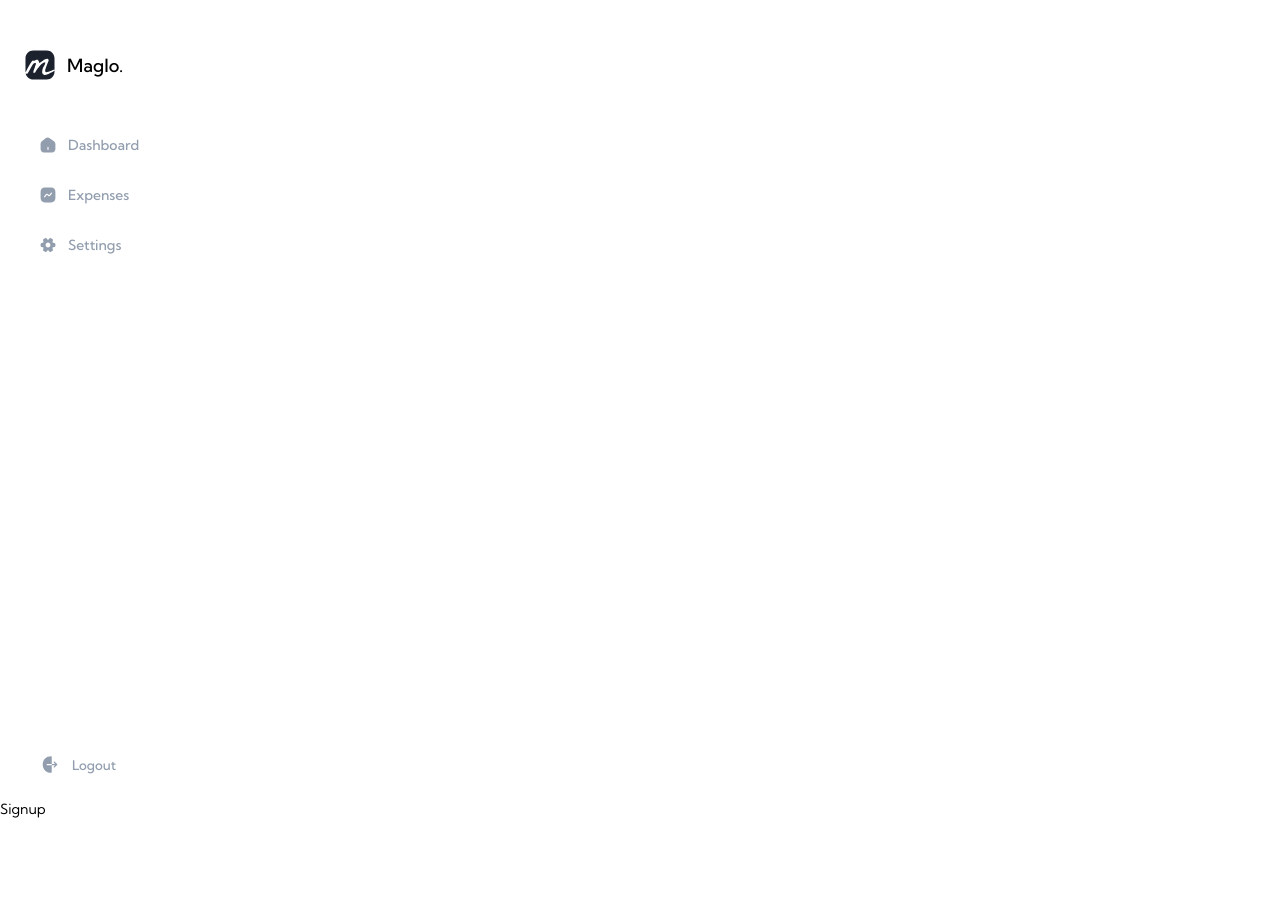
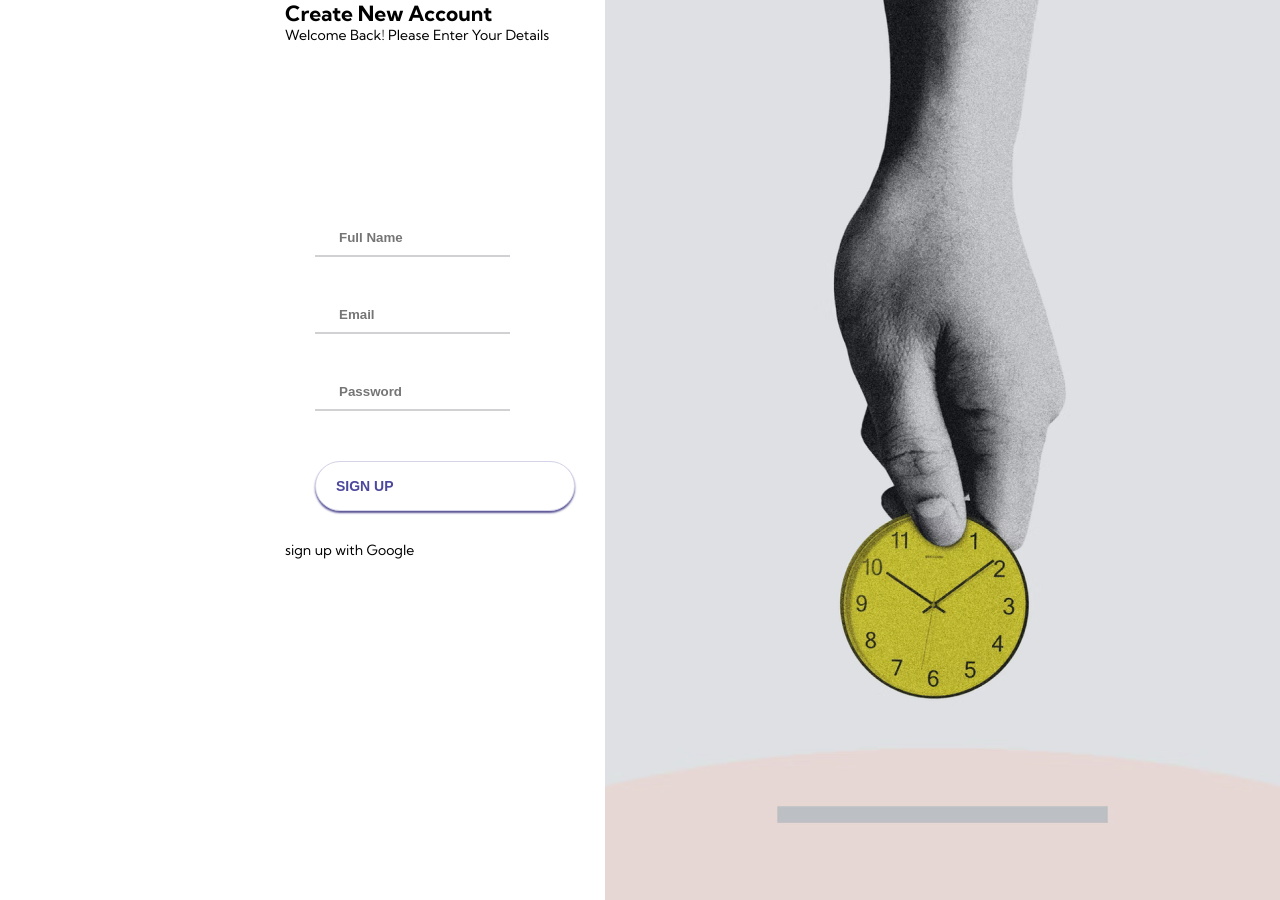
Before and after one commit to antmensch/React-Expense-Tracker, a React (Create React App) app: page /signup in a window 1280 px wide. Before the commit the page ends 818 px from the top, so only its background shows below. Built offline with nearby package versions, Linux system fonts and the light colour scheme.

Commit message:
made 1 component for both sign in and sign up. css ans JSX still not completed

```diff
--- a/src/App.js
+++ b/src/App.js
@@ -1,15 +1,15 @@
 import './App.css';
 import Navbar from './components/Navbar/Navbar';
 import {Route, Routes} from 'react-router-dom';
-import Login from './components/Login/Login'
-import Signup from './components/Signup/Signup'
+import Signin from './components/Login/Signin/Signin'
+import Signup from './components/Login/Signup/Signup'
 
 function App() {
   return (
     <div className="App">
-    { window.location.pathname !== '/login' && <Navbar />}
+    { window.location.pathname !== '/login' && window.location.pathname !== '/signup' && <Navbar />}
       <Routes>
-        <Route path="/login" element={<Login />}/>
+        <Route path="/login" element={<Signin />}/>
         <Route path="/signup" element={<Signup />} />
       </Routes>
     </div>
--- a/src/components/Login/Login.css
+++ b/src/components/Login/GeneralLoginForm/GeneralLoginForm.css
@@ -1,5 +1,3 @@
-
-
 .login-page {
 	display: flex;
 	flex-direction: row;
@@ -59,3 +57,9 @@
 	border-color: #6A679E;
 	outline: none;
 }
+
+.sign-up-btn {
+    width: 320px;
+	padding: 30px;
+	padding-top: 156px;
+}
--- /dev/null
+++ b/src/components/Login/GeneralLoginForm/GeneralLoginForm.jsx
@@ -0,0 +1,73 @@
+import './GeneralLoginForm.css'
+import { useNavigate, Link } from 'react-router-dom';
+import coverLogin from './login-cover.png';
+
+export default function LoginSigninForm(props) {
+	const navigate = useNavigate();
+	let typeLogin = null;
+	let typeSignup = null;
+
+	function setType(url) {
+		if (url === '/login') {
+			typeLogin = true;
+		} else if (url === '/signup') {
+			typeSignup = true;
+		}
+	}
+
+	setType(window.location.pathname);
+
+	function loginHandler() {
+		if (typeLogin) {
+			navigate('/');
+		} else if (typeSignup) {
+			navigate('/login');
+		}
+		window.location.reload();
+	}
+
+	return (
+		<div className="login-page">
+			<div className='all-text-wrapper'>
+			<h2>{typeLogin? "Welcome Back" : "Create New Account"}</h2>
+			<p>Welcome Back! Please Enter Your Details</p>
+			<form className="login">
+				<div className="login__field">
+					<input
+						type="text"
+						name="userEmail"
+						className="login__input"
+						placeholder={props.fieldOne}
+					/>
+				</div>
+				<div className="login__field">
+					<input
+						type={typeLogin? "password" : 'text'}
+						name="userPassword"
+						className="login__input"
+						placeholder={props.fieldTwo}
+					/>
+				</div>
+				{typeSignup === true && (
+					<div className="login__field">
+						<input
+							type="password"
+							name="userPassword"
+							className="login__input"
+							placeholder={props.fieldThree}
+						/>
+					</div>
+				)}
+				<button className="button login__submit" onClick={loginHandler}>
+					<span className="button__text">{typeLogin ? 'Log In Now' : 'Sign Up'}</span>
+				</button>
+			</form>
+			<p>{`sign ${typeLogin? 'in' : 'up'} with Google`}</p>
+			{!typeSignup && <Link to="/signup" className="sign-up-btn">
+				<h3>Sign Up</h3>
+			</Link>}
+			</div>
+            <img src={coverLogin} alt='cover' className="login--coverImg"/>
+		</div>
+	);
+}
--- a/src/components/Login/Login.jsx
+++ /dev/null
@@ -1,47 +0,0 @@
-import './Login.css'
-import { useNavigate, Link } from "react-router-dom";
-import coverLogin from './img/login-cover.png';
-
-export default function Login() {
-const navigate = useNavigate();
-
-
-function loginHandler() {
-    console.log('the user logged in')
-  	navigate('/')
-	window.location.reload()
-}
-
-	return (
-		<div className="login-page">
-			<div>
-		<form className="login">
-			<div className="login__field">
-				<input
-					type="text"
-					name="userEmail"
-					className="login__input"
-					placeholder="Email"
-				/>
-			</div>
-			<div className="login__field">
-				<input
-					type="password"
-					name="userPassword"
-					className="login__input"
-					placeholder="Password"
-				/>
-			</div>
-			<button className="button login__submit" onClick={loginHandler}>
-				<span className="button__text">Log In Now</span>
-			</button>
-		</form>
-		<Link to="/signup" className="sign-up-btn">
-		<h3>Sign Up</h3>
-	</Link>
-
-			</div>
-			<img src={coverLogin} alt='cover' className="login--coverImg"/>
-	</div>
-	);
-}
--- /dev/null
+++ b/src/components/Login/Signin/Signin.jsx
@@ -0,0 +1,7 @@
+
+
+import GeneralLoginForm from '../GeneralLoginForm/GeneralLoginForm'
+
+export default function Login() {
+	return <GeneralLoginForm fieldOne="Email" fieldTwo="Password" />;
+}
--- /dev/null
+++ b/src/components/Login/Signup/Signup.jsx
@@ -0,0 +1,14 @@
+import LoginSigninForm from '../GeneralLoginForm/GeneralLoginForm';
+import React from 'react';
+
+function Signup() {
+	return (
+		<LoginSigninForm
+			fieldOne="Full Name"
+			fieldTwo="Email"
+			fieldThree="Password"
+		/>
+	);
+}
+
+export default Signup;
--- a/src/components/Signup/Signup.jsx
+++ /dev/null
@@ -1,11 +0,0 @@
-//Only for compiling purposes - feel free to delete any of the below
-
-import React from 'react'
-
-function Signup() {
-  return (
-    <div>Signup</div>
-  )
-}
-
-export default Signup
```
Also changed, not shown: src/components/Login/GeneralLoginForm/login-cover.png (renamed from src/components/Login/img/login-cover.png), src/components/Signup/Signup.css (deleted).
